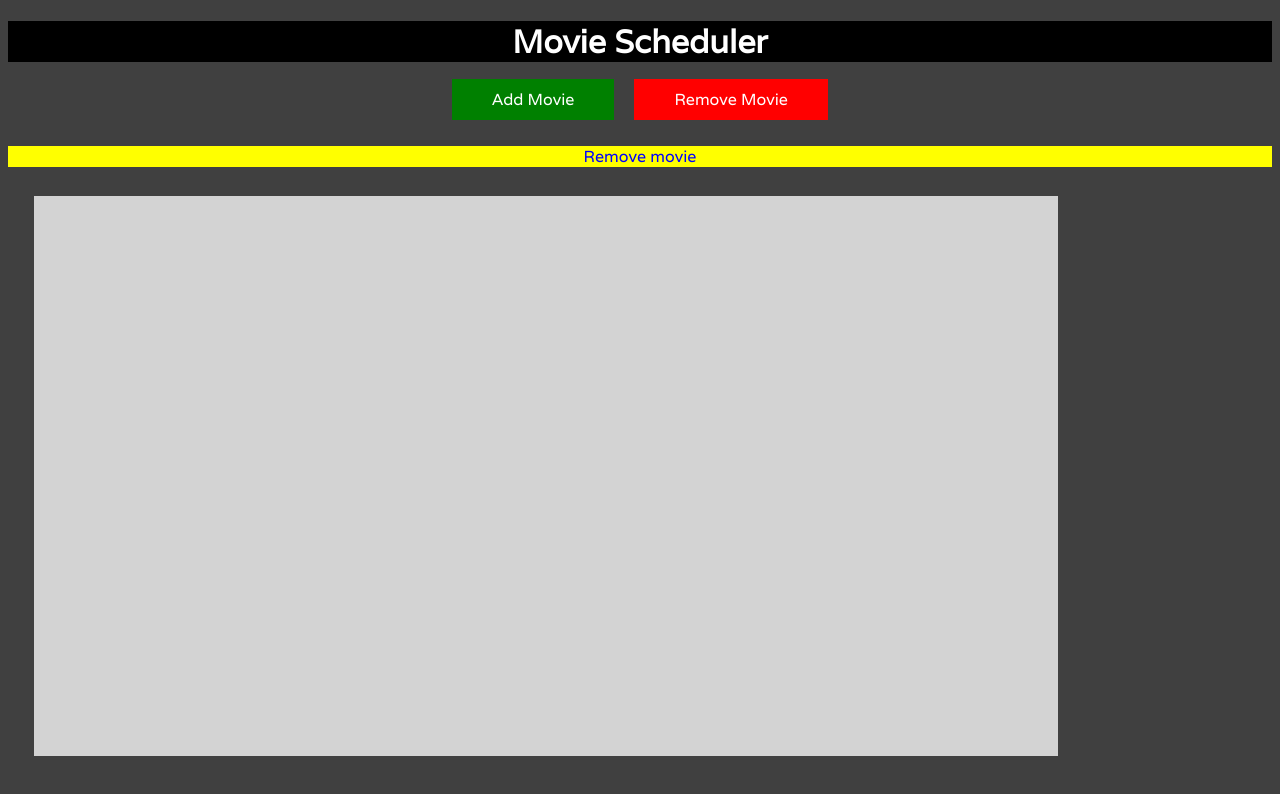
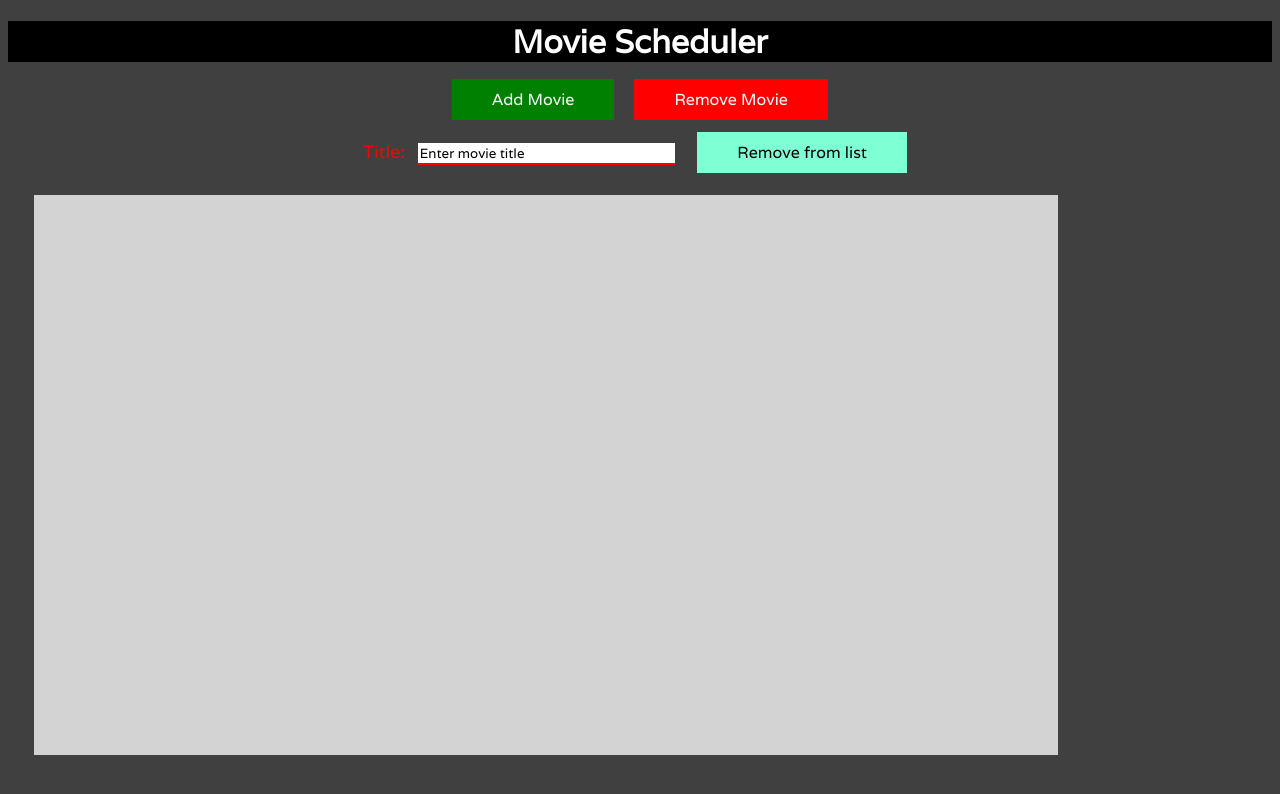
Before and after one commit to CutlerThayer/Movie-Scheduler, a React (Create React App) app in the folder movie-scheduler/: page / in a window 1280 px wide. Both pictures are taken after a click on the button "Remove Movie". Shown: the top 794 px of the page. Built offline with nearby package versions, Linux system fonts and the light colour scheme.

Commit message:
Finish remove form look

```diff
--- a/movie-scheduler/src/Components/RemoveMovieForm.js
+++ b/movie-scheduler/src/Components/RemoveMovieForm.js
@@ -1,10 +1,33 @@
-const RemoveMovieForm = () => {
+import React from 'react';
 
-    return (
-        <div className='removeMovieForm'>
-            <p>Remove movie</p>
-        </div>
-    )
+class RemoveMovieForm extends React.Component{
+
+    constructor(props){
+        super(props);
+        this.state = {
+            titleVal: 'Enter movie title',
+            notesVal: 'Enter notes about movie',
+            theaterNum: '2'
+        };
+
+        this.handleTitleChange = this.handleTitleChange.bind(this);
+    }
+
+    handleTitleChange(event){
+        this.setState({titleVal: event.target.value});
+    }
+
+    render(){
+        return(
+            <form className='removeMovieForm' onSubmit={this.handleSubmit}>
+                <label>
+                    Title:
+                    <input value={this.state.titleVal} onChange={this.handleTitleChange} />
+                </label>
+                <button className='listButton'>Remove from list</button>
+            </form>
+        );
+    }
 }
 
-export default RemoveMovieForm
+export default RemoveMovieForm;
--- a/movie-scheduler/src/index.css
+++ b/movie-scheduler/src/index.css
@@ -58,7 +58,7 @@ button{
   text-align: center;
 }
 
-.openMovieForm input{
+input{
   font-family: 'Varela', sans-serif;
   margin: 1%;
   border: none;
@@ -68,9 +68,15 @@ button{
 
 .listButton{
   background-color: aquamarine;
+  color: black;
+}
+
+.listButton:hover{
+  background-color: aqua;
 }
 
 .removeMovieForm{
-  background-color: yellow;
-  color: blue;
+  color: red;
+  font-size: large;
+  text-align: center;
 }
```
Also changed, not shown: movie-scheduler/src/Components/MovieList.js (added).
